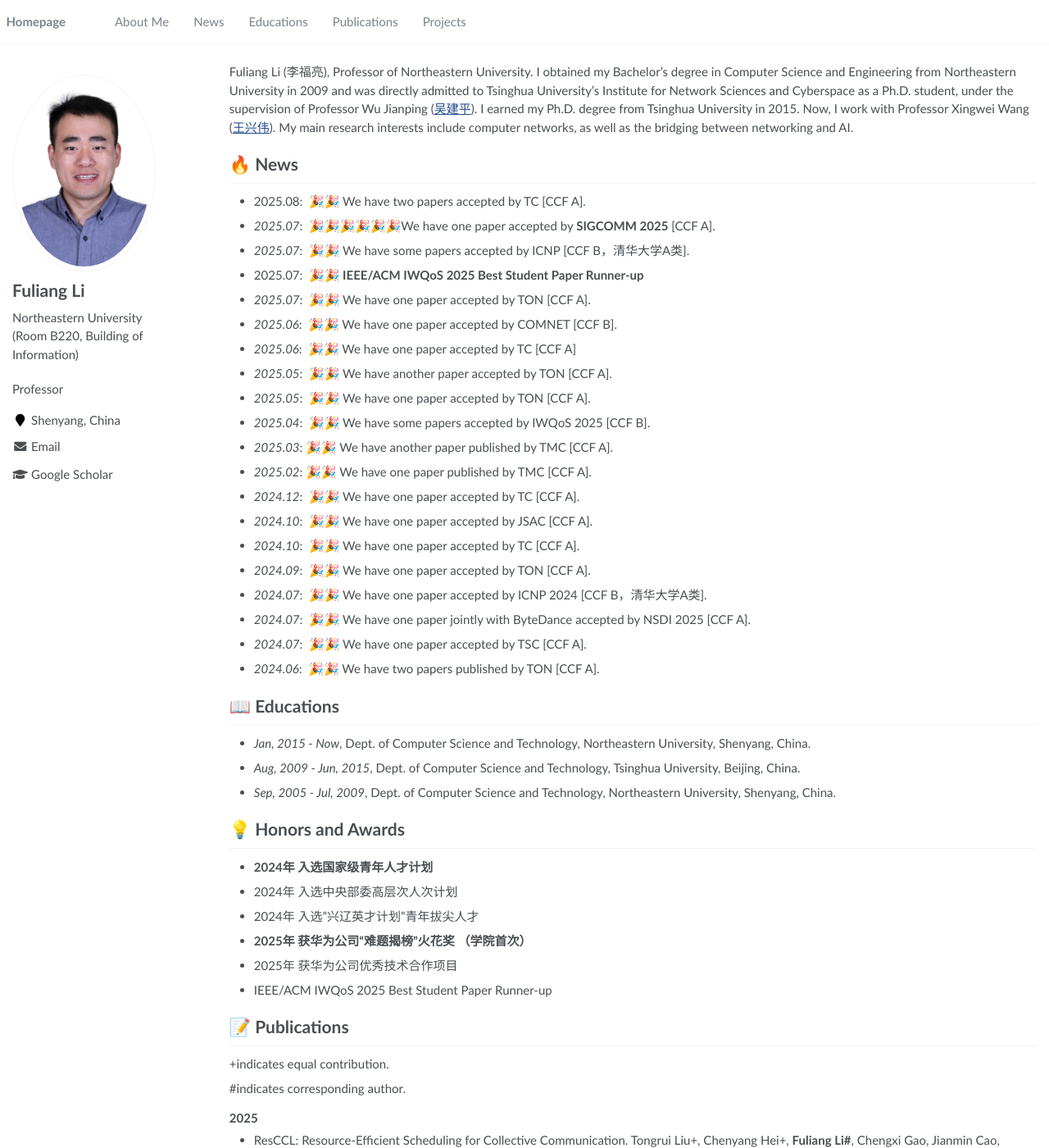
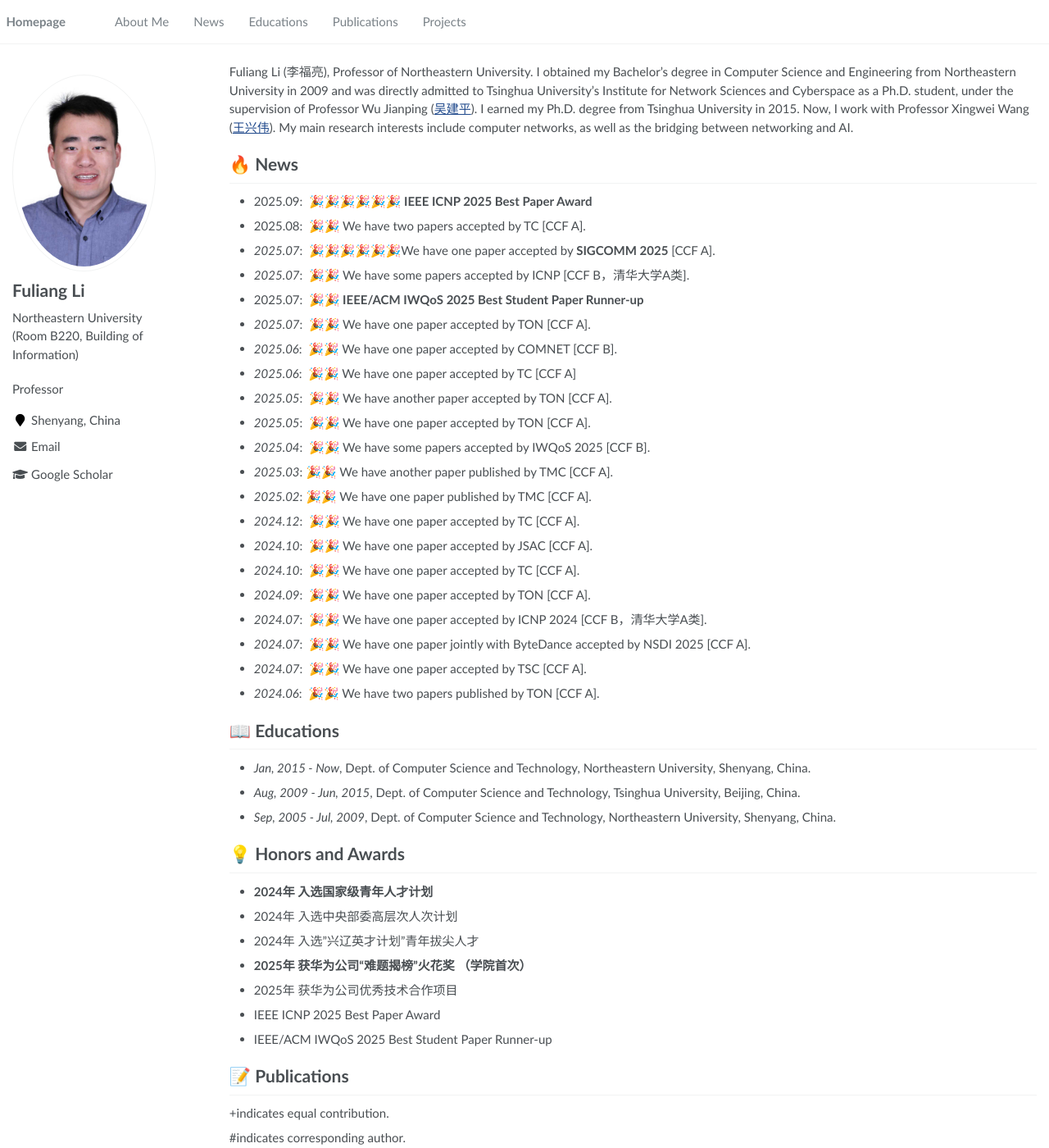
Before and after one commit to Fuliang-Li/Fuliang-Li.github.io, a Jekyll site: the page built from _pages/about.md, in a window 1280 px wide and 1400 px high. Shown: the whole window at 82% size. Built offline with Jekyll 4.4.1, drawn with Linux system fonts in a browser that asks for light colours.

Commit message:
Update about.md

```diff
--- a/_pages/about.md
+++ b/_pages/about.md
@@ -20,6 +20,7 @@ redirect_from:
 Fuliang Li (李福亮), Professor of Northeastern University. I obtained my Bachelor’s degree in Computer Science and Engineering from Northeastern University in 2009 and was directly admitted to Tsinghua University’s Institute for Network Sciences and Cyberspace as a Ph.D. student, under the supervision of Professor Wu Jianping (<a href="https://www.tsinghua.edu.cn/info/1166/93896.htm" target="_blank">吴建平</a>). I earned my Ph.D. degree from Tsinghua University in 2015. Now, I work with Professor Xingwei Wang (<a href="https://neu.edu.cn/info/1012/3221.htm" target="_blank">王兴伟</a>). My main research interests include computer networks, as well as the bridging between networking and AI.
 
 # 🔥 News
+- 2025.09: &nbsp;**🎉🎉🎉🎉🎉🎉 IEEE ICNP 2025 Best Paper Award**
 - 2025.08: &nbsp;🎉🎉 We have two papers accepted by TC [CCF A].
 - *2025.07*: &nbsp;🎉🎉🎉🎉🎉🎉We have one paper accepted by **SIGCOMM 2025** [CCF A].
 - *2025.07*: &nbsp;🎉🎉 We have some papers accepted by ICNP [CCF B，清华大学A类].
@@ -53,6 +54,7 @@ Fuliang Li (李福亮), Professor of Northeastern University. I obtained my Bach
 - 2024年 入选"兴辽英才计划"青年拔尖人才
 - **2025年 获华为公司“难题揭榜”火花奖 （学院首次）**
 - 2025年 获华为公司优秀技术合作项目
+- IEEE ICNP 2025 Best Paper Award
 - IEEE/ACM IWQoS 2025 Best Student Paper Runner-up
 
 # 📝 Publications
```
